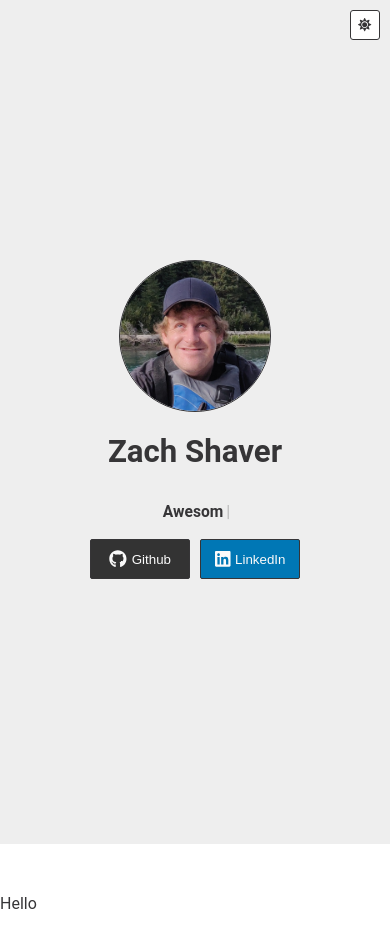
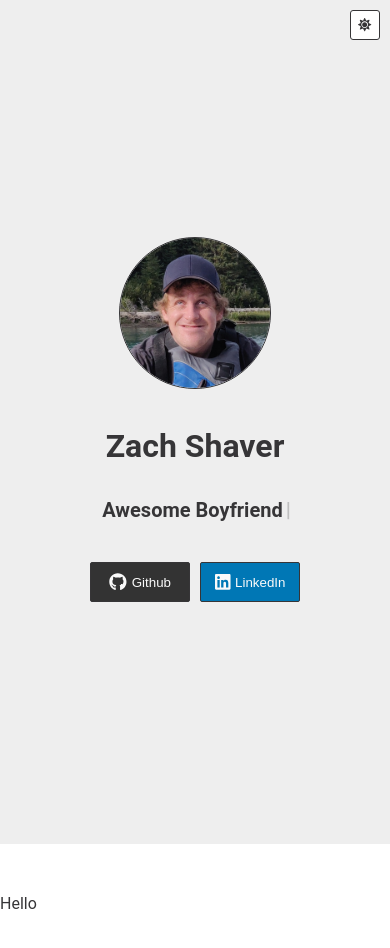
Before and after one commit to ShavaShav/web, a React (Create React App) app: page / in a window 390 px wide. Shown: the top 948 px of the page. Built offline with nearby package versions, Linux system fonts and the light colour scheme.

Commit message:
Improve responsiveness of header

```diff
--- a/src/App.tsx
+++ b/src/App.tsx
@@ -9,8 +9,6 @@ const Main = styled.div`
   height: 200vh;
 `
 
-const headerHeight = 40;
-
 const App = () => {
   const [theme, toggleTheme] = useDarkMode();
   const isDark = theme === 'dark';
@@ -19,7 +17,7 @@ const App = () => {
     <ThemeProvider theme={theme === 'light' ? lightTheme : darkTheme}>
       <>
         <GlobalStyles />
-        <Profile headerRoom={headerHeight} isDark={isDark} toggleTheme={toggleTheme}/>
+        <Profile isDark={isDark} toggleTheme={toggleTheme}/>
         <Main>
           <p>Hello</p>
         </Main>
--- a/src/components/Header.tsx
+++ b/src/components/Header.tsx
@@ -35,7 +35,7 @@ const Hider = styled.div<HeaderProps>`
 `
 
 const HeaderTitle = styled.div`
-  font-size: 7vw;
+  font-size: 1.5em;
   padding-left: 10px;
 `
 
--- a/src/components/Profile.tsx
+++ b/src/components/Profile.tsx
@@ -9,12 +9,17 @@ import Headshot from "./Headshot";
 import ThemeToggle from "./ThemeToggle";
 
 type ProfileProps = {
-  headerRoom: number;
   readonly isDark: boolean;
   readonly toggleTheme: Dispatch<SetStateAction<void>>;
 }
 
 const headerHeight = 50;
+
+const subtitles = [
+  'Software Developer',
+  'Awesome Boyfriend',
+  'Bad-Ass Bitch'
+]
 
 const Container = styled.div`
   height: ${() => `calc(100vh - ${headerHeight}px)`};
@@ -58,9 +63,19 @@ const PushedRight = styled.div`
 
 const Title = styled.div`
   display: flex;
+  flex: 1;
   flex-direction: column;
   align-content: center;
   align-items: center;
+  padding: 20px;
+  @media only screen and (min-width: 600px) {
+    align-items: flex-start;
+    width: 220px;
+  }
+`
+
+const Subtitle = styled.h2`
+
 `
 
 const LinkButton = styled(Button)`
@@ -93,9 +108,9 @@ const Profile = (props: ProfileProps) => {
             <Headshot round size={150}/>
             <Title>
               <h1>Zach Shaver</h1>
-              <h2>
-                <Typewriter cursor cursorStyle="|" words={['Software Developer','Awesome Boyfriend','Bad-Ass Bitch']} loop={0}/>
-              </h2>
+              <Subtitle>
+                <Typewriter cursor cursorStyle="|" words={subtitles} loop={0}/>
+              </Subtitle>
             </Title>
           </ProfileSection>
           <Row>
--- a/src/globalStyles.ts
+++ b/src/globalStyles.ts
@@ -15,25 +15,17 @@ export default createGlobalStyle<{theme: Theme}>`
     border-radius: 2px;
     padding: 5px;
   }
+  h1, h2, h3, h4, h5 {
+    line-height: 1em;
+  }
   h1 {
-    font-size: 8vw;
+    font-size: 2em;
   }
   h2 {
-    font-size: 4vw;
+    font-size: 1.25em;
   }
   p {
-    font-size: 12pt;
+    font-size: 1em;
   }
-  @media only screen and (min-width: 600px) {
-    /* For tablets and desktops: */
-    h1 {
-    font-size: 35pt;
-    }
-    h2 {
-      font-size: 18pt;
-    }
-    p {
-      font-size: 12pt;
-    }
-  }
+
 `
```
